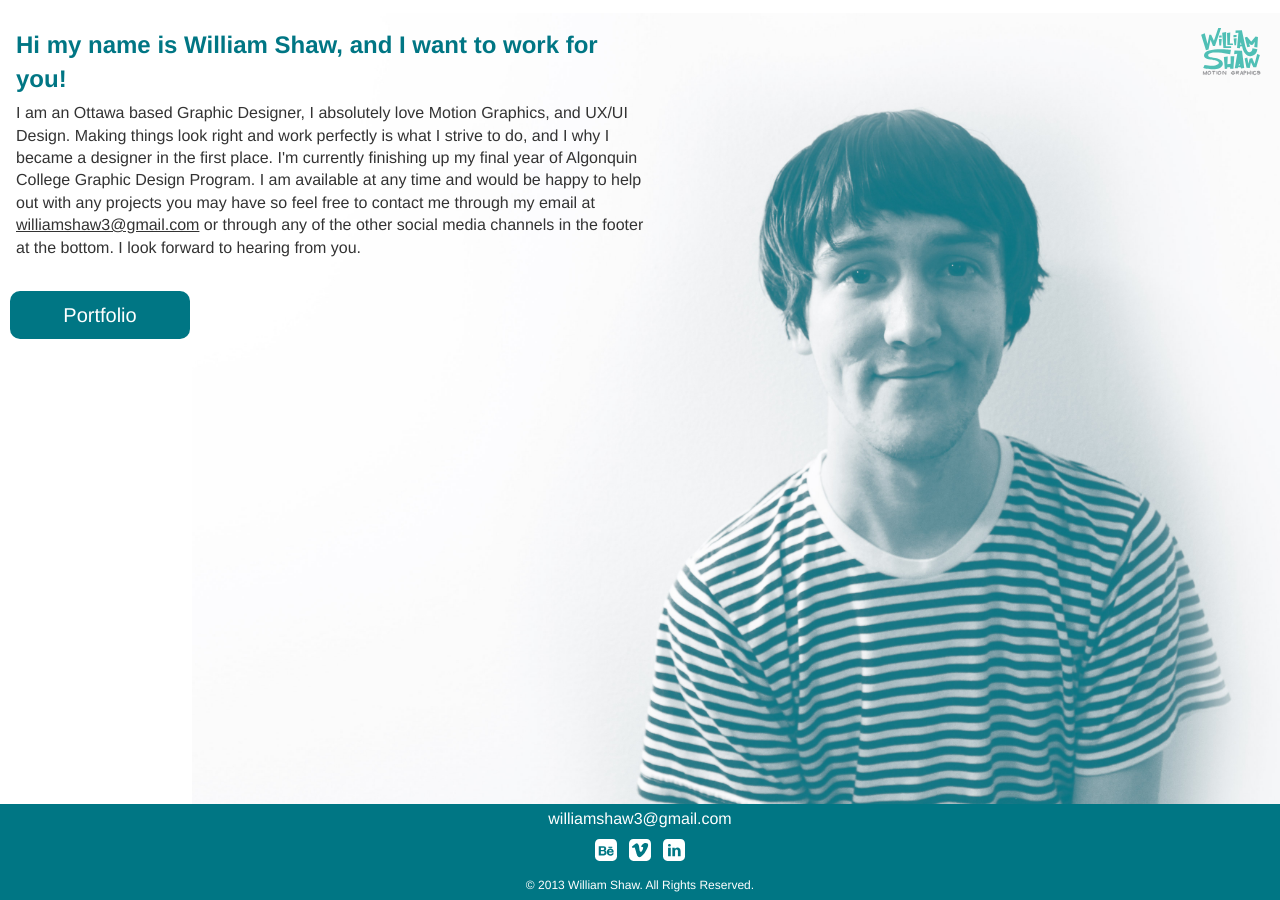
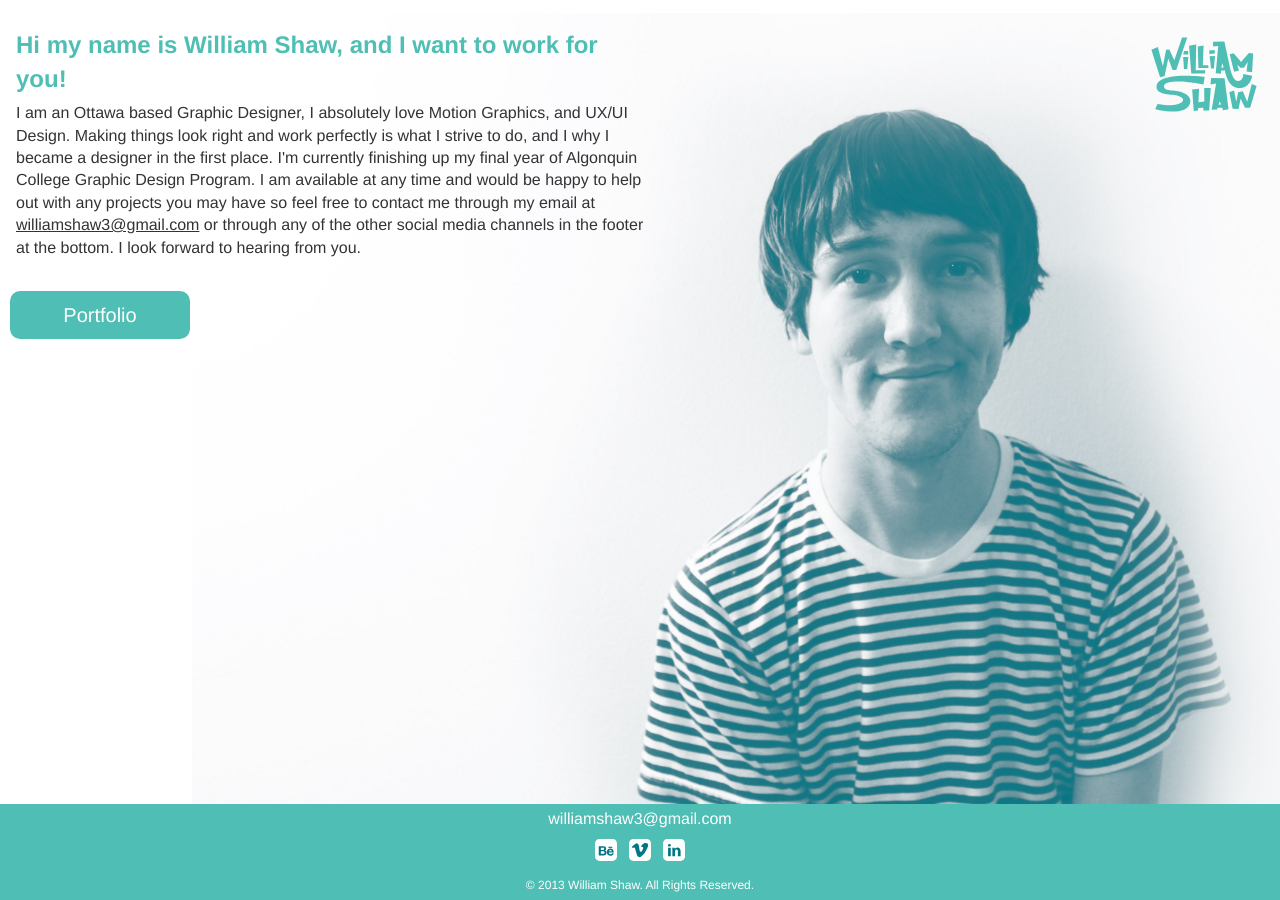
Before and after one commit to williamshaw/williamshaw.github.io, a Jekyll site: the page built from index.html, in a window 1280 px wide. Built offline with Jekyll 4.4.1, drawn with Linux system fonts in a browser that asks for light colours; Markdown is read by kramdown in place of the engine named in the settings.

Commit message:
Updated stuff

```diff
--- a/css/general.css
+++ b/css/general.css
@@ -30,14 +30,14 @@ body {
 }
 
 .will-logo {
-	width: 67px;
+	width: 120px;
 	margin: 0 auto;
 	display: block;
 }
 
 h1 {
 	margin: 0.5em 0 0.125em;
-	color: #007684;
+	color: #4fbeb4;
 }
 
 .main-wrapper p {
@@ -51,7 +51,7 @@ h1 {
 
 .btn {
 	display: block;
-	background-color: #007684;
+	background-color: #4fbeb4;
 	border-radius: 10px;
 	color: rgb(255, 255, 255);
 	text-decoration: none;
@@ -93,7 +93,7 @@ figcaption {
 }
 
 footer {
-	background-color: #007684;
+	background-color: #4fbeb4;
 	color: #fff;
 	position: fixed;
 	bottom: 0px;
@@ -146,13 +146,13 @@ footer a:hover {
 	h1 {
 		float: left;
 		display: inline-block;
-		width: 84%;
+		width: 75%;
 	}
 
 	.main-wrapper p {
 		float: left;
 		display: inline-block;
-		width: 84%;
+		width: 75%;
 	}
 
 	.portfolio-page .portrait {
```
Also changed, not shown: img/bg-new.jpg (added), img/williamshawlogo.svg.
